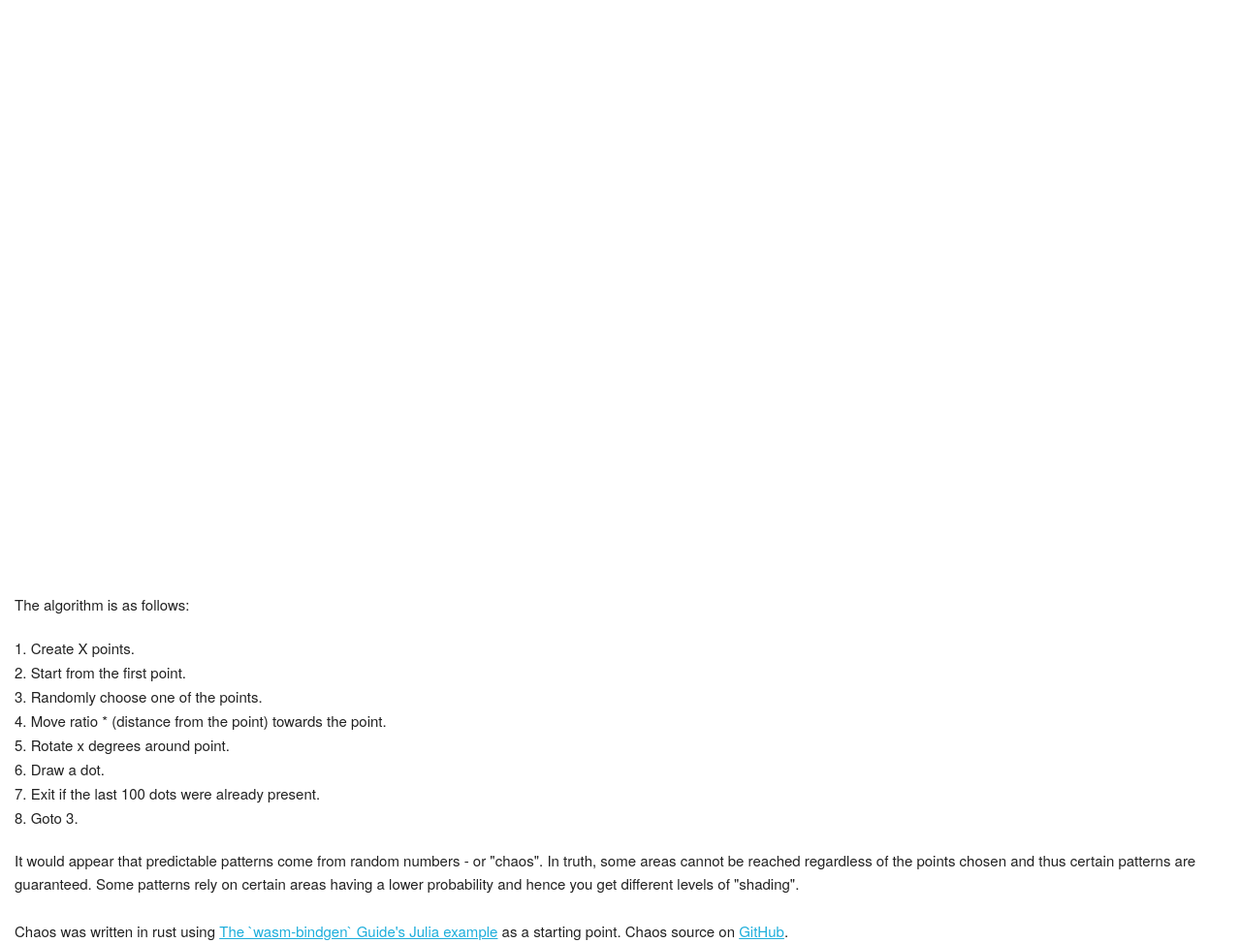
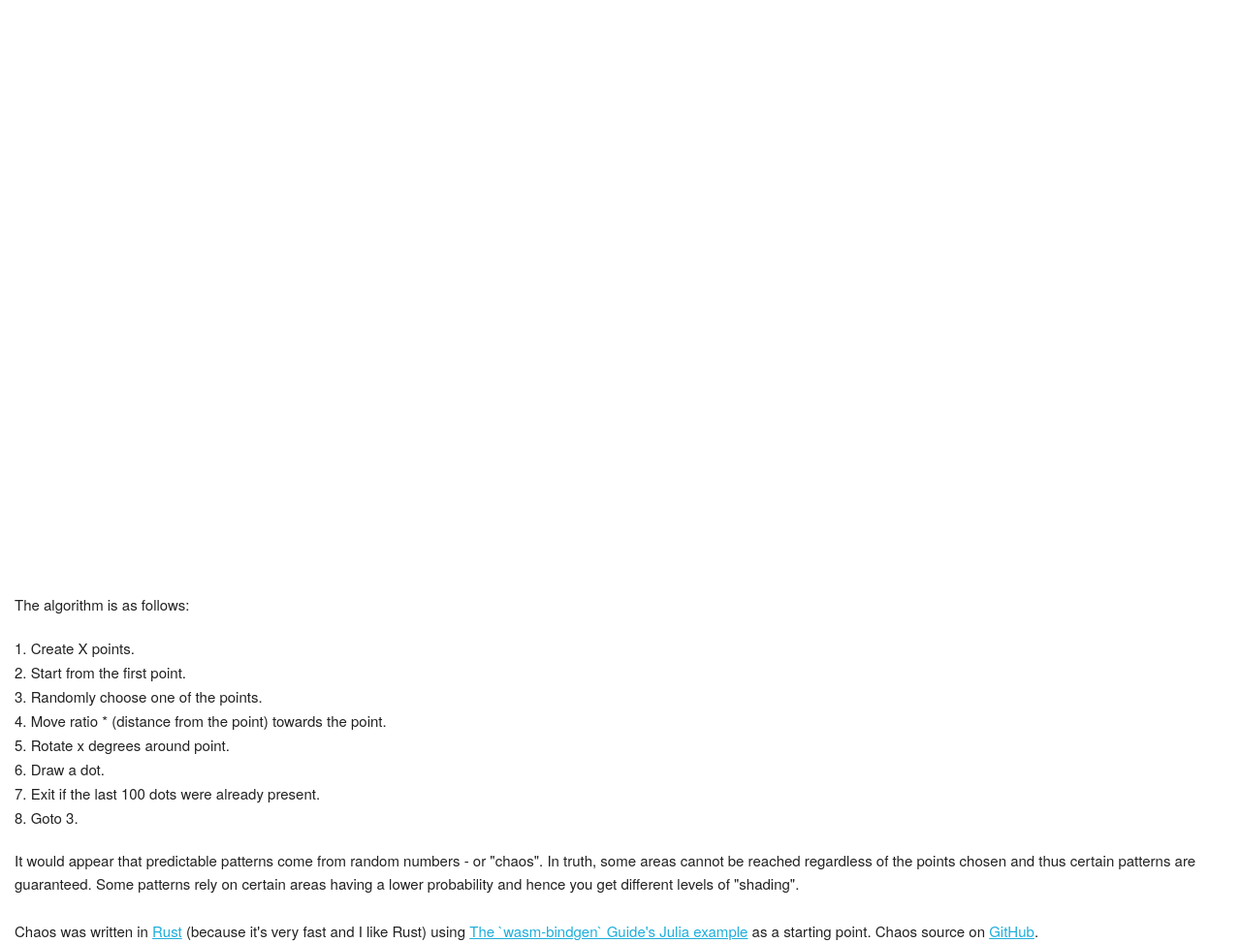
Before and after one commit to krolaw/richardweb, a website: page chaos/index.html in a window 1280 px wide. Shown: the part 85-1058 px from the top of the page at 97% size. Drawn offline with Linux system fonts and the light colour scheme.

Commit message:
More links

```diff
--- a/chaos/index.html
+++ b/chaos/index.html
@@ -60,7 +60,7 @@
 
       <p>It would appear that predictable patterns come from random numbers - or "chaos". In truth, some areas cannot be reached regardless of the points chosen and thus certain patterns are guaranteed. Some patterns rely on certain areas having a lower probability and hence you get different levels of "shading".</p>
 
-      <p>Chaos was written in rust using <a href="https://rustwasm.github.io/wasm-bindgen/examples/julia.html">The `wasm-bindgen` Guide's Julia example</a> as a starting point. Chaos source on <a href="https://github.com/krolaw/richardweb/blob/main/chaos/src/lib.rs">GitHub</a>.</p>
+      <p>Chaos was written in <a href="https://www.rust-lang.org/">Rust</a> (because it's very fast and I like Rust) using <a href="https://rustwasm.github.io/wasm-bindgen/examples/julia.html">The `wasm-bindgen` Guide's Julia example</a> as a starting point. Chaos source on <a href="https://github.com/krolaw/richardweb/blob/main/chaos/src/lib.rs">GitHub</a>.</p>
     </main>
   </body>
 </html>
```
Also changed, not shown: index.html (+1 -0 lines), chaos/dist/index.html.
